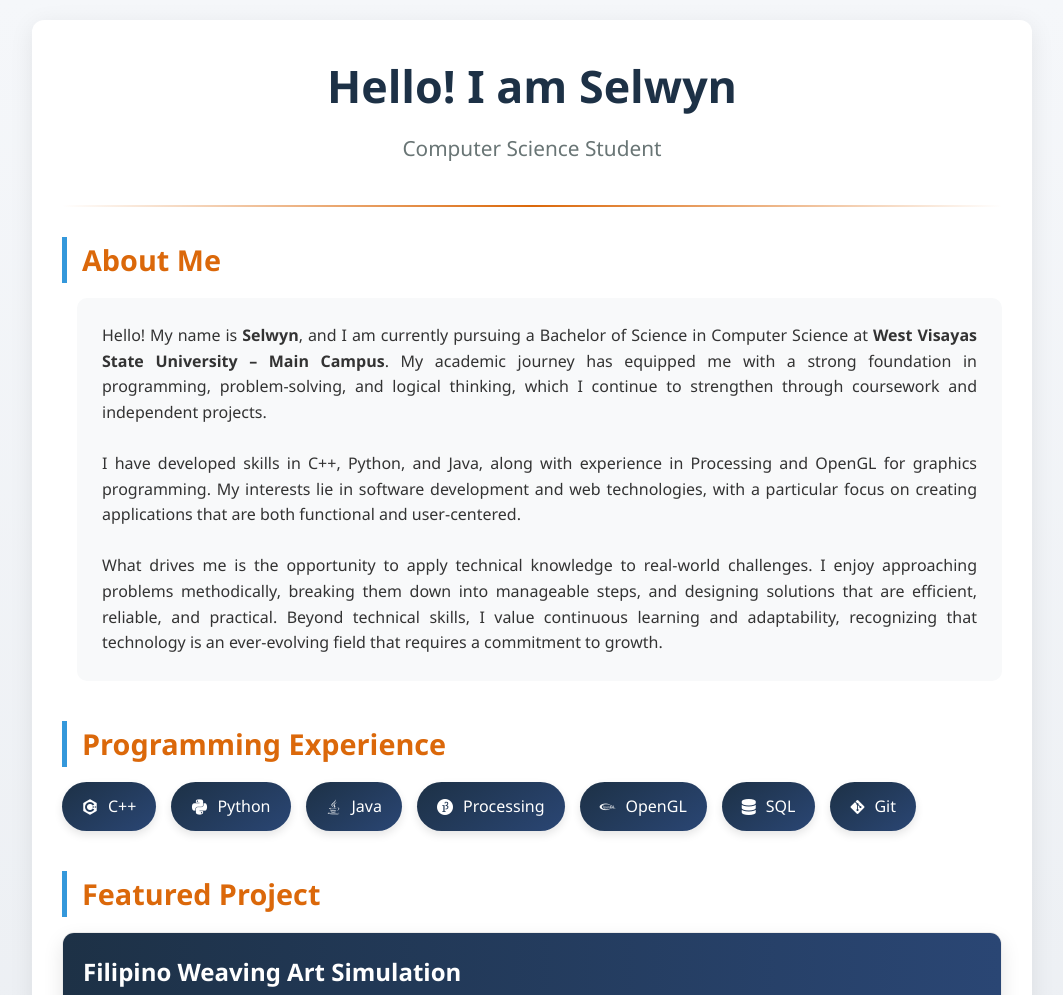
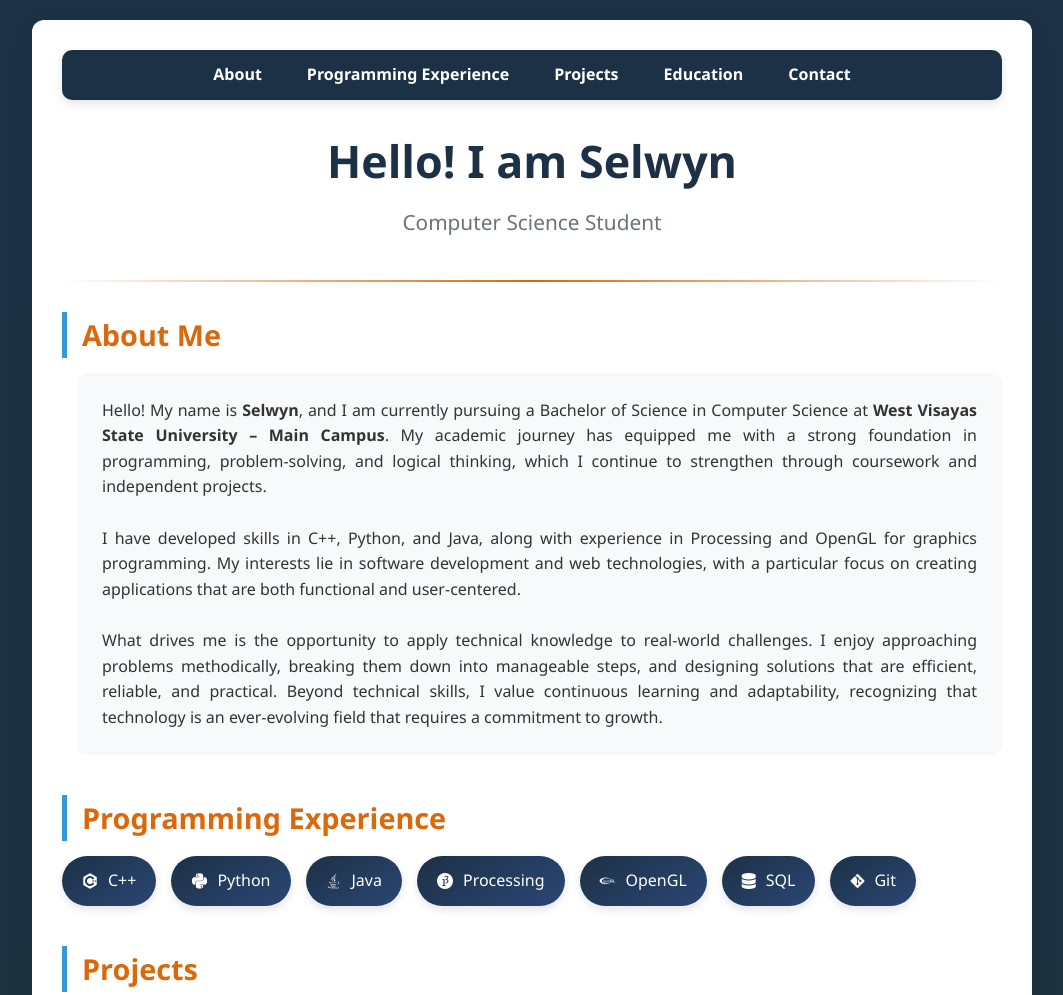
Before and after one commit to selwyn420/portfolio-tambalo, a plain HTML site: page index.html in a window 1280 px wide. Shown: the top 995 px of the page, without its empty margins (108-1171 px from the left). Drawn offline with nearby package versions, Linux system fonts and the light colour scheme.

Commit message:
add: feature navigation bar

```diff
--- a/index.html
+++ b/index.html
@@ -10,6 +10,15 @@
 </head>
 <body>
     <div class="container">
+         <nav class="navbar">
+            <ul>
+                <li><a href="#about">About</a></li>
+                <li><a href="#skills">Programming Experience</a></li>
+                <li><a href="#projects">Projects</a></li>
+                <li><a href="#education">Education</a></li>
+                <li><a href="#contact">Contact</a></li>
+            </ul>
+        </nav>
         <header>
             <h1>Hello! I am Selwyn</h1>
             <p class="tagline">Computer Science Student</p>
@@ -17,7 +26,7 @@
 
         <div class="divider"></div>
 
-        <div class="section">
+        <div class="section" id="about">
             <h2>About Me</h2>
             <div class="highlight">
                 <p class="justified-text">Hello! My name is <strong>Selwyn</strong>, and I am currently pursuing a Bachelor of Science in Computer Science at <strong>West Visayas State University – Main Campus</strong>.
@@ -48,8 +57,8 @@
             </ul>
         </div>
 
-        <div class="section">
-            <h2>Featured Project</h2>
+        <div class="section" id="projects">
+            <h2>Projects</h2>
             <div class="project-card">
                 <div class="project-header">
                     <h3>Filipino Weaving Art Simulation</h3>
@@ -73,7 +82,7 @@
             </div>
         </div>
 
-        <div class="section">
+        <div class="section" id="education">
             <h2>Education</h2>
             <div class="highlight">
                 <div class="education-item">
@@ -91,7 +100,7 @@
             </div>
         </div>
 
-        <div class="section">
+        <div class="section" id="contact">
             <h2>Get in Touch</h2>
             <div class="highlight contact-section">
                 <p>I'm always interested in connecting with fellow developers and potential collaborators. Feel free to reach out!</p>
--- a/style.css
+++ b/style.css
@@ -7,11 +7,45 @@
 
 body {
     font-family: 'Segoe UI', Tahoma, Geneva, Verdana, sans-serif;
-    background: linear-gradient(#f5f7fa 0%, #e4e8ed 100%);
+    background: linear-gradient(#1d3146 0%, #1d3138 100%);
     color: #333;
     line-height: 1.6;
     min-height: 100vh;
     padding: 20px;
+}
+
+/* Navbar */
+.navbar {
+    background: #1d3146;
+    padding: 12px 0;
+    position: sticky;
+    top: 0;
+    z-index: 1000;
+    box-shadow: 0 4px 10px rgba(0,0,0,0.1);
+    border-radius: 10px;
+    margin-bottom: 25px;
+}
+
+.navbar ul {
+    list-style: none;
+    display: flex;
+    justify-content: center;
+    gap: 25px;
+}
+
+.navbar li a {
+    color: #fff;
+    text-decoration: none;
+    font-weight: bold;
+    padding: 8px 10px;
+    border-radius: 5px;
+    transition: background 0.3s ease, color 0.3s ease;
+}
+
+.navbar li a:hover,
+.navbar li a.active {
+    background: #fff;
+    color: #1d3146;
 }
 
 .container {
@@ -249,13 +283,13 @@ h2 {
 }
 
 .contact-details a {
-    color: #1d3146;
+    color: #000000;
     text-decoration: none;
     transition: color 0.3s ease;
 }
 
 .contact-details a:hover {
-    color: #db680a;
+    color: #1d3146;
     text-decoration: underline;
 }
 
```
Also changed, not shown: script.js (+1 -7 lines).
